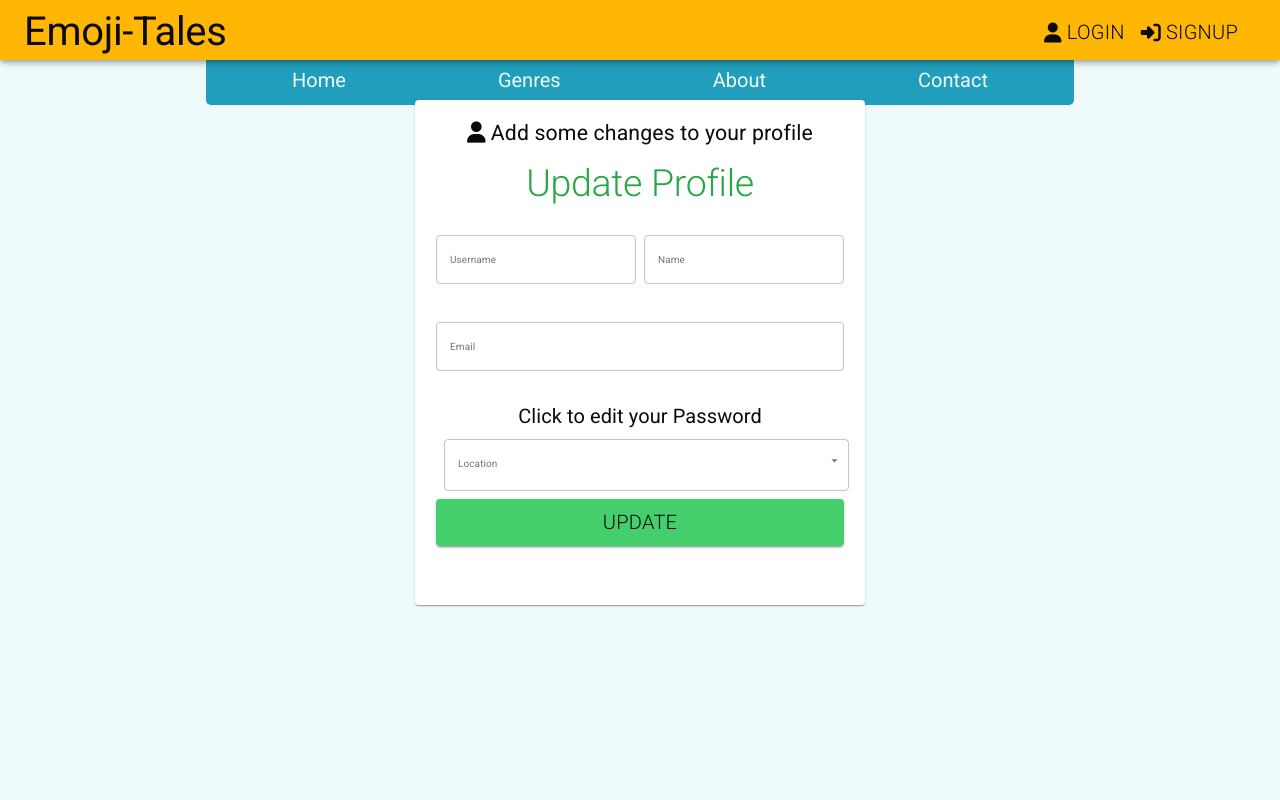
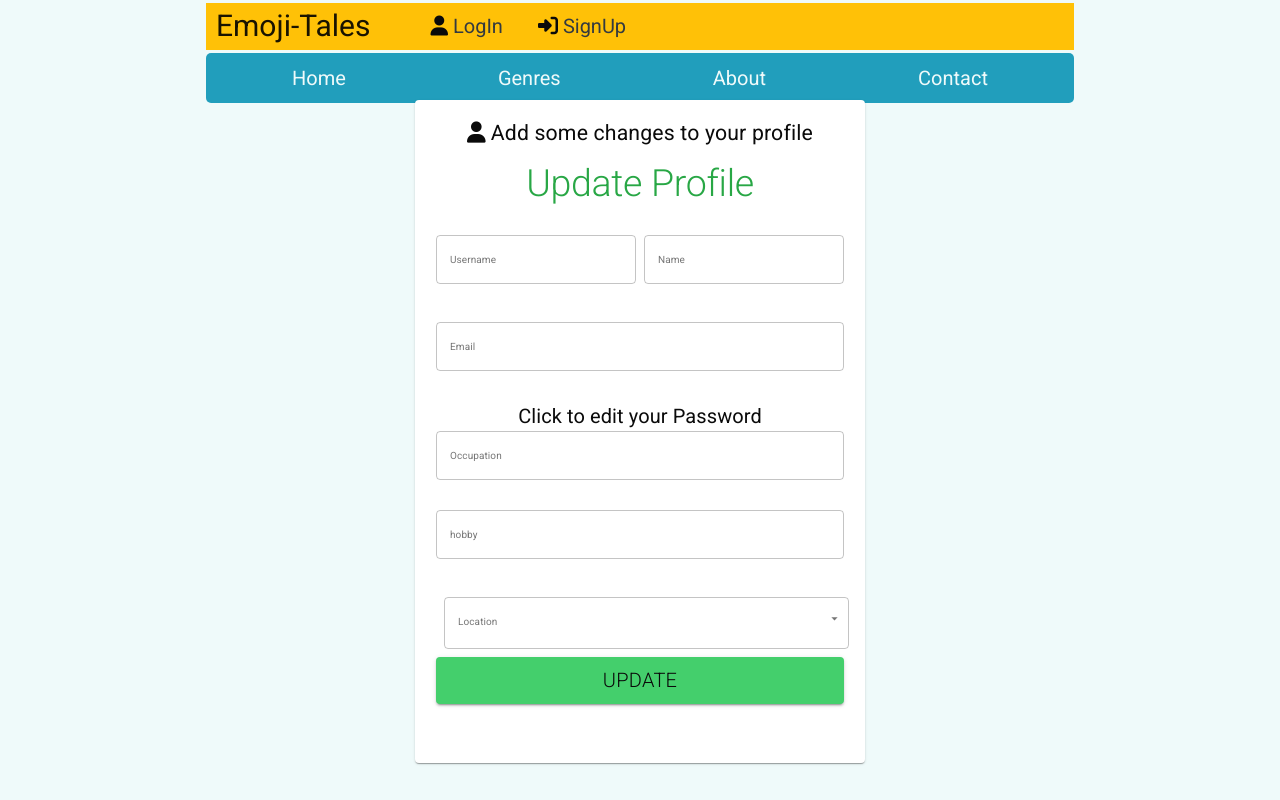
Before and after one commit to DriesVerb/Final-Project-DCI-EmojiGram, a React (Create React App) app in the folder client/: page /userform in a window 1280 px wide. Built offline with nearby package versions, Linux system fonts and the light colour scheme.

Commit message:
hobby and occupation added

```diff
--- a/client/src/App.js
+++ b/client/src/App.js
@@ -20,12 +20,12 @@ import ShowStory from "./components/story/showStory";
 import GenreMainPage from "./components/genre/GenreMainPage";
 import PublicLandingPage from "./components/pages/publicLandingPage";
 import SideNavBar from "./components/layout/SideNavBar";
-import Header from "./components/layout/Header";
+// import Header from "./components/layout/Header";
 
-import UserItem from './components/user/UserItem';
-import userForm from './components/user/userForm';
-import UserProfile from './components/user/userProfile';
-import FriendsWall from './components/user/friendsWall';
+import UserItem from "./components/user/UserItem";
+import userForm from "./components/user/userForm";
+import UserProfile from "./components/user/userProfile";
+import FriendsWall from "./components/user/friendsWall";
 
 import ReadPublicStory from "./components/story/readPublicStory";
 
@@ -56,8 +56,9 @@ function App() {
         <AlertState>
           <div className="app__container">
             <Router>
-              <Header />
-              {/* <Navbar /> */}
+              {/* <Header /> */}
+
+              <Navbar />
               <SideNavBar />
               <Alerts />
               <div className="app__main">
@@ -90,11 +91,14 @@ function App() {
                     component={PublicLandingPage}
                   />
 
+                  <Route path="/profile" exact component={UserItem} />
+                  <Route path="/profile/:id" exact component={UserProfile} />
 
-                  <Route path="/profile" exact component={UserItem} />
-                  <Route path="/profile/:id" exact component={UserProfile } />
-
-                  <PrivateRoute path="/friendsWall" exact component={FriendsWall} />
+                  <PrivateRoute
+                    path="/friendsWall"
+                    exact
+                    component={FriendsWall}
+                  />
 
                   <PrivateRoute
                     path="/showstory/:id"
@@ -111,9 +115,6 @@ function App() {
                   />
 
                   <Route path="/userform" exact component={userForm} />
-
-
-
 
                   <Route
                     path="/readpublicstory/:id"
--- a/client/src/components/layout/Header.js
+++ b/client/src/components/layout/Header.js
@@ -1,22 +1,27 @@
 import React, { Fragment, useContext } from "react";
 import { makeStyles } from "@material-ui/core/styles";
-import AppBar from "@material-ui/core/AppBar";
-import Toolbar from "@material-ui/core/Toolbar";
-import Typography from "@material-ui/core/Typography";
-import Button from "@material-ui/core/Button";
-import Link from "@material-ui/core/Link";
+import {
+  AppBar,
+  Toolbar,
+  Typography,
+  Button,
+  Link,
+  Grid,
+} from "@material-ui/core";
 
 import AuthContext from "../../context/auth/authContext";
 import ProfileContext from "../../context/profile/profileContext";
 
 import { Nav, NavDropdown } from "react-bootstrap";
+
 const useStyles = makeStyles((theme) => ({
   root: {
     flexGrow: 1,
   },
-  menuButton: {
-    marginRight: theme.spacing(2),
-  },
+
+  // menuButton: {
+  //   marginRight: theme.spacing(2),
+  // },
   title: {
     flexGrow: 1,
   },
@@ -96,10 +101,17 @@ function Header() {
   return (
     <div className="app__navbar">
       <div className={classes.root}>
+        <Grid container>
+          <Grid item xs={6}>
             <AppBar
               position="fixed"
-          style={{ background: "#ffb703", height: "6rem" }}
-          className="app__navbar"
+              // display="flex"
+              style={{
+                background: "#ffb703",
+                // height: "5rem",
+                // width: "65.5%",
+              }}
+              className="app__navbar "
             >
               <Toolbar>
                 <Typography variant="h2" className={classes.title}>
@@ -120,6 +132,8 @@ function Header() {
                 </div>
               </Toolbar>
             </AppBar>
+          </Grid>
+        </Grid>
       </div>
     </div>
   );
--- a/client/src/components/layout/SideNavBar.js
+++ b/client/src/components/layout/SideNavBar.js
@@ -3,7 +3,7 @@ import { Nav } from "react-bootstrap";
 
 const SideNavBar = () => {
   return (
-    <div className="app__navbar--main side-navbar__flex">
+    <div className="app__navbar--main side-navbar__flex mb-2">
       <div className="side-navbar">
         <Nav.Link className="side-navbar__link" href="/">
           Home
--- a/client/src/components/layout/navbar.js
+++ b/client/src/components/layout/navbar.js
@@ -1,13 +1,5 @@
 import React, { Fragment, useContext } from "react";
-import {
-  Navbar,
-  NavLink,
-  Nav,
-  NavDropdown,
-  Form,
-  FormControl,
-  Button,
-} from "react-bootstrap";
+import { Navbar, Nav, NavDropdown } from "react-bootstrap";
 // import { Link } from "react-router-dom";
 import AuthContext from "../../context/auth/authContext";
 import ProfileContext from "../../context/profile/profileContext";
@@ -29,7 +21,7 @@ function navbar() {
       <div className="app__navbar">
         <Nav style={{ maxHeight: "100px" }} navbarScroll>
           <li className="ml-2">
-            <a className="nav-link" href="#!">
+            <a className="nav-link text-dark" href="#!">
               Hello{" "}
               {user &&
                 user.username.charAt(0).toUpperCase() + user.username.slice(1)}
@@ -38,29 +30,29 @@ function navbar() {
           </li>
           <NavDropdown title="" id="navbarScrollingDropdown">
             <NavDropdown.Item href="/profile">
-              <i className=" fas fa-cog" />
+              <i className=" fas fa-cog text-dark" />
               Settings & Privacy
             </NavDropdown.Item>
 
             <NavDropdown.Item href="">
-              <i className="fas fa-question-circle" /> Help & Support
+              <i className="fas fa-question-circle text-dark" /> Help & Support
             </NavDropdown.Item>
             <NavDropdown.Item onClick={onLogout} href="/login">
-              <i className="fas fa-sign-out-alt" /> Logout
+              <i className="fas fa-sign-out-alt text-dark" /> Logout
             </NavDropdown.Item>
           </NavDropdown>
-          <NavLink to="/notification" className="ml-5">
-            <i className="fas fa-bell text-info" /> Notification
-          </NavLink>
+          <Nav.Link href="/notification" className="ml-5 text-dark">
+            <i className="fas fa-bell" /> Notification
+          </Nav.Link>
           {/* ////////////////////////////////////////////////////////////////////////////////////////////////// */}
-          <NavLink to="/UserInterface">
-            <i className=" fas fa-cog text-info ml-5" />
+          <Nav.Link href="/UserInterface" className="text-dark">
+            <i className=" fas fa-cog  ml-5" />
             User
-          </NavLink>
+          </Nav.Link>
           {/* //////////////////////////////////////////////////////////////////////////////////////////////////   */}
-          <NavLink to="/message">
-            <i className="fas fa-envelope text-info ml-5" /> Messages
-          </NavLink>
+          <Nav.Link href="/message" className="text-dark">
+            <i className="fas fa-envelope ml-5" /> Messages
+          </Nav.Link>
         </Nav>
       </div>
     </Fragment>
@@ -69,39 +61,32 @@ function navbar() {
   const guestLinks = (
     <Fragment>
       <Navbar>
-        <Nav className="me-auto">
-          <i className=" fas fa-user text-info ml-5 mt-2" />
-          <Nav.Link href="/login">LogIn</Nav.Link>
-          <i className=" fas fa-sign-in-alt text-info ml-5 mt-2" />
-          <Nav.Link href="/signup">SignUp</Nav.Link>
+        <Nav>
+          <i className=" fas fa-user ml-5 mt-2" />
+          <Nav.Link href="/login" className="text-dark ">
+            LogIn
+          </Nav.Link>
+          <i className=" fas fa-sign-in-alt ml-5 mt-2" />
+          <Nav.Link href="/signup" className="text-dark">
+            SignUp
+          </Nav.Link>
         </Nav>
       </Navbar>
-
-      {/* <Link to="/login">Login</Link>
-      <Link to="/signup">Signup</Link> */}
     </Fragment>
   );
 
   return (
     <Fragment>
-      <Navbar bg="light" expand="lg" className="navbar app__navbar">
+      <Navbar bg="warning" expand="lg" className="navbar app__navbar mt-1">
         <Navbar.Brand href="/" className="navbar__brand text-bold">
           Emoji-Tales
         </Navbar.Brand>
+
         <Navbar.Toggle aria-controls="navbarScroll" />
         <Navbar.Collapse id="navbarScroll">
-          <div className="navbar">
+          <div className="navbar justify-content-end">
             {isAuthenticated ? userLinks : guestLinks}
           </div>
-          <Form className="d-flex ml-5 ">
-            <FormControl
-              type="search"
-              placeholder="Search"
-              className="mr-2"
-              aria-label="Search"
-            />
-            <Button variant="outline-info ">Search</Button>
-          </Form>
         </Navbar.Collapse>
       </Navbar>
     </Fragment>
--- a/client/src/components/user/UserItem.js
+++ b/client/src/components/user/UserItem.js
@@ -3,14 +3,21 @@ import ProfileContext from "../../context/profile/profileContext";
 import YourStories from "../story/yourStories";
 import { Link } from "react-router-dom";
 
-
-
 const UserItem = (props) => {
-
   const profileContext = useContext(ProfileContext);
   const { user, deleteProfile, setCurrent, clearCurrent, getProfile } =
     profileContext;
-    const { _id, username, email, age, location, followers, following } = user;
+  const {
+    _id,
+    username,
+    email,
+    age,
+    location,
+    occupation,
+    hobby,
+    followers,
+    following,
+  } = user;
   useEffect(() => {
     !user ? props.history.push("/") : getProfile(_id);
 
@@ -26,7 +33,6 @@ const UserItem = (props) => {
     deleteProfile(_id);
     clearCurrent();
   };
-
 
   return (
     <Fragment>
@@ -131,17 +137,32 @@ const UserItem = (props) => {
           <div class="px-4 py-3">
             <h5 class="mb-0">About</h5>
             <div class="p-4 rounded shadow-sm bg-light">
-              <p class="font-italic mb-0">Web Developer</p>
-              <p class="font-italic mb-0">
+              {occupation && (
+                <p className="small mt-2">
+                  <i class="fas fa-briefcase"></i>
+                  <span className="mr-2"></span>
+                  {occupation.charAt(0).toUpperCase() + occupation.slice(1)}
+                </p>
+              )}
+
+              <p className="font-italic mb-1">
                 {location && (
                   <p className="small mt-2">
-                    {" "}
+                    <i class="fas fa-map-marker-alt"></i>
+                    <span className="mr-2"></span>{" "}
                     {location.charAt(0).toUpperCase() + location.slice(1)}
                   </p>
                 )}
               </p>
-              <p class="font-italic mb-0 mt-2">Artist</p>
-              {age && <p class="font-italic mb-0"> {age}</p>}
+              <p class="font-italic mb-0">
+                {hobby && (
+                  <p className="small mt-2">
+                    <i class="fas fa-heading"></i>
+                    <span className="mr-2"></span>
+                    {hobby.charAt(0).toUpperCase() + hobby.slice(1)}
+                  </p>
+                )}
+              </p>
             </div>{" "}
             <Link to="/yourstories" className="link">
               <button className="btn btn-secondary btn-lg btn-block ">
--- a/client/src/components/user/userForm.js
+++ b/client/src/components/user/userForm.js
@@ -34,9 +34,11 @@ const userForm = (props) => {
     email: "",
     password: "",
     location: "",
+    occupation: "",
+    hobby: "",
   });
 
-  const { name, username, email, location } = user;
+  const { name, username, email, location, occupation, hobby } = user;
 
   const onChange = (e) => setUser({ ...user, [e.target.name]: e.target.value });
 
@@ -127,6 +129,36 @@ const userForm = (props) => {
                 <a href="#!">Click to edit your Password</a>
               </Typography>
 
+              {/* Occupation Input */}
+              <Grid xs={12} item>
+                <Field
+                  as={TextField}
+                  name="occupation"
+                  value={occupation}
+                  className="field mb-5"
+                  label="Occupation"
+                  placeholder="Enter new Occupation"
+                  variant="outlined"
+                  fullWidth
+                  onChange={onChange}
+                />
+              </Grid>
+
+              {/* Hobby Input */}
+              <Grid xs={12} item>
+                <Field
+                  as={TextField}
+                  name="hobby"
+                  value={hobby}
+                  className="field mb-5"
+                  label="hobby"
+                  placeholder="Enter hobby"
+                  variant="outlined"
+                  fullWidth
+                  onChange={onChange}
+                />
+              </Grid>
+
               {/* Location Selection */}
               <Grid xs={12} item>
                 <FormControl variant="outlined" className={classes.formControl}>
--- a/client/src/components/user/userProfile.js
+++ b/client/src/components/user/userProfile.js
@@ -12,7 +12,16 @@ const UserProfile = (props) => {
   const { users, getUserProfile, followUsers, unfollowUsers, followeings } =
     profileContext;
 
-  const { username, email, age, location, followers, following } = users;
+  const {
+    username,
+    email,
+    age,
+    location,
+    followers,
+    following,
+    hobby,
+    occupation,
+  } = users;
 
   const [follow, setFollow] = useState(false);
 
@@ -57,7 +66,6 @@ const UserProfile = (props) => {
                   <h4>
                     {" "}
                     {username.charAt(0).toUpperCase() + username.slice(1)}
-                    {email}
                   </h4>
                 )}
                 {email && (
@@ -67,14 +75,6 @@ const UserProfile = (props) => {
                     {email}
                   </p>
                 )}
-                {/*
-        {location && ( */}
-                <p className="small mb-4">
-                  {" "}
-                  <i className="fas fa-map-marker-alt mr-2"></i> Berlin
-                  {/* {location.charAt(0).toUpperCase() + location.slice(1)} */}
-                </p>
-                {/* )} */}
                 {location && (
                   <p className="small mb-4">
                     {" "}
@@ -120,23 +120,6 @@ const UserProfile = (props) => {
                     )}
                   </div>
                 )}
-                {/* <div className='d-flex flex-start m-0 p-0'>
-        <button
-          type="submit"
-          className="btn btn-dark btn-lg "
-          onClick={onEdit}
-        >
-          Edit
-        </button>
-        <button
-          type="submit"
-          value="Submit"
-          className="btn btn-info  ml-2 btn-lg"
-          onClick={onDelete}
-        >
-          Delete
-        </button>
-  </div>   */}
               </div>
               <div className="bg-light p-4 d-flex justify-content-end text-center col-4 mr-3 ">
                 <ul className="list-inline mb-0 ">
@@ -180,10 +163,34 @@ const UserProfile = (props) => {
           <div className="px-4 py-3">
             <h5 className="mb-0">About</h5>
             <div className="p-4 rounded shadow-sm bg-light">
-              <p className="font-italic mb-0">Web Developer</p>
-              <p className="font-italic mb-0">Lives in Berlin</p>
-              <p className="font-italic mb-0">Artist</p>
-              {age && <p className="font-italic mb-0"> {age}</p>}
+              <div class="p-4 rounded shadow-sm bg-light">
+                {occupation && (
+                  <p className="small mt-2">
+                    <i class="fas fa-briefcase"></i>
+                    <span className="mr-2"></span>
+                    {occupation.charAt(0).toUpperCase() + occupation.slice(1)}
+                  </p>
+                )}
+
+                <p className="font-italic mb-1">
+                  {location && (
+                    <p className="small mt-2">
+                      <i class="fas fa-map-marker-alt"></i>
+                      <span className="mr-2"></span>{" "}
+                      {location.charAt(0).toUpperCase() + location.slice(1)}
+                    </p>
+                  )}
+                </p>
+                <p class="font-italic mb-0">
+                  {hobby && (
+                    <p className="small mt-2">
+                      <i class="fas fa-heading"></i>
+                      <span className="mr-2"></span>
+                      {hobby.charAt(0).toUpperCase() + hobby.slice(1)}
+                    </p>
+                  )}
+                </p>
+              </div>{" "}
             </div>
             {follow && (
               <div>
```
Also changed, not shown: client/src/css/App.css (+12 -3 lines), 2 other files (tests, documents, lock files or other folders). Lines whose indentation alone changed are shown as unchanged.
